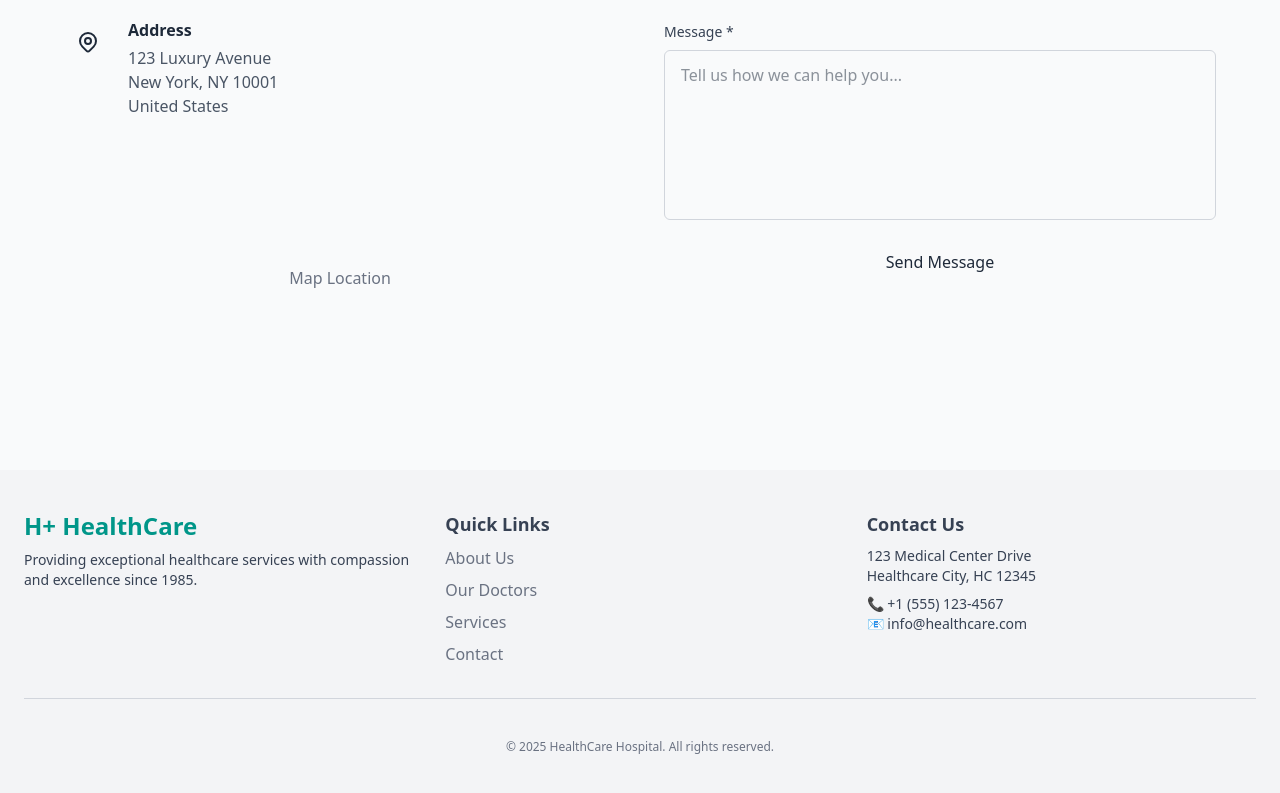
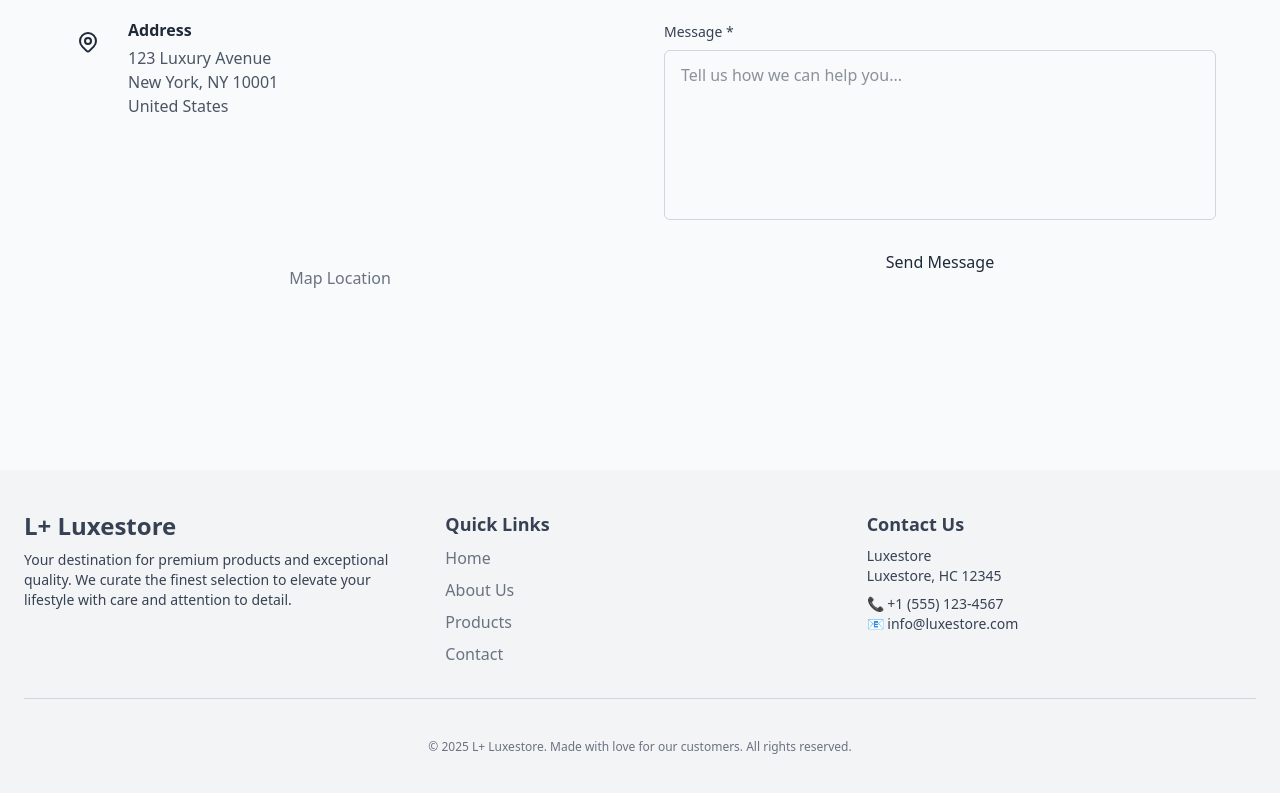
Before and after one commit to Ualine055/e-commerce-project, a React (Vite) app in the folder vite-project/: page /contact in a window 1280 px wide. Shown: the part 554-1347 px from the top of the page. Built offline with nearby package versions, Linux system fonts and the light colour scheme.

Commit message:
Updated my Footer.jsx
while adding some edits

```diff
--- a/vite-project/src/components/Footer.jsx
+++ b/vite-project/src/components/Footer.jsx
@@ -8,9 +8,11 @@ const Footer = () => {
       <div className="max-w-7xl mx-auto grid grid-cols-1 md:grid-cols-3 gap-8">
         {/* Branding and Mission */}
         <div>
-          <h2 className="text-2xl font-bold text-teal-600">H+ HealthCare</h2>
+          <h2 className="text-2xl font-bold ">L+ Luxestore</h2>
           <p className="mt-2 text-sm">
-            Providing exceptional healthcare services with compassion and excellence since 1985.
+             Your destination for premium products and exceptional quality. We curate the finest selection to elevate
+              your lifestyle with care and attention to detail.
+
           </p>
         </div>
 
@@ -18,9 +20,9 @@ const Footer = () => {
         <div>
           <h3 className="text-lg font-semibold mb-2">Quick Links</h3>
           <ul className="space-y-2">
-            <li><a href="/about" className="hover:underline text-gray-500">About Us</a></li>
-            <li><a href="/doctors" className="hover:underline text-gray-500">Our Doctors</a></li>
-            <li><a href="/services" className="hover:underline text-gray-500">Services</a></li>
+            <li><a href="/about" className="hover:underline text-gray-500">Home</a></li>
+            <li><a href="/doctors" className="hover:underline text-gray-500">About Us</a></li>
+            <li><a href="/services" className="hover:underline text-gray-500">Products</a></li>
             <li><a href="/contact" className="hover:underline text-gray-500">Contact</a></li>
           </ul>
         </div>
@@ -28,16 +30,16 @@ const Footer = () => {
         {/* Contact Info */}
         <div>
           <h3 className="text-lg font-semibold mb-2">Contact Us</h3>
-          <p className="text-sm">123 Medical Center Drive<br />Healthcare City, HC 12345</p>
+          <p className="text-sm">Luxestore<br />Luxestore, HC 12345</p>
           <p className="text-sm mt-2">📞 +1 (555) 123-4567</p>
-          <p className="text-sm">📧 info@healthcare.com</p>
+          <p className="text-sm">📧 info@luxestore.com</p>
         </div>
       </div>
 
       <hr className="my-8 border-gray-300" />
 
       <div className="mt-10 text-center text-xs text-gray-500">
-        © 2025 HealthCare Hospital. All rights reserved.
+        © 2025 L+ Luxestore. Made with love for our customers. All rights reserved.
       </div>
     </footer>
   );
```
